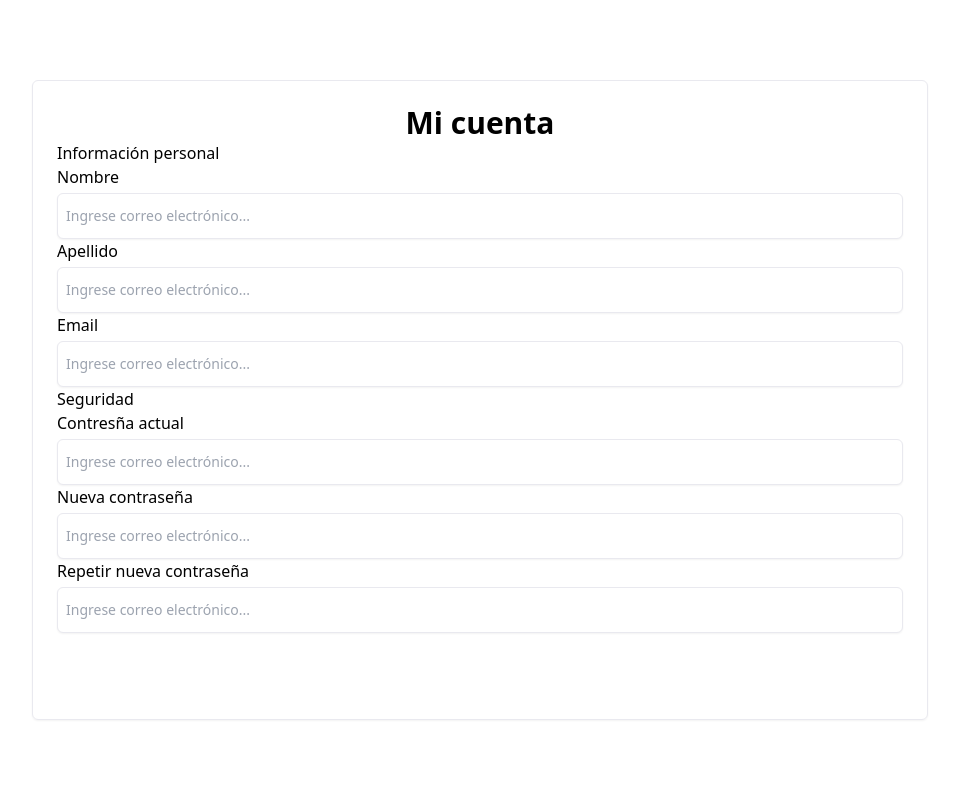
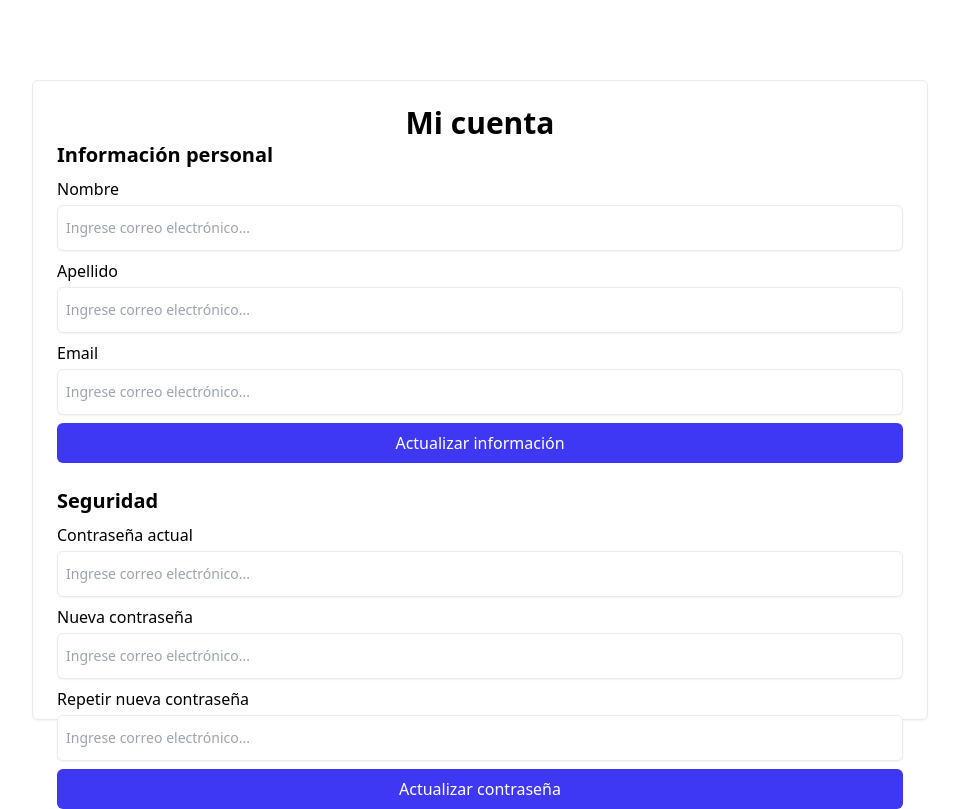
Before and after one commit to agrigaliunas/dividilo, a React (Create React App) app: page /account in a window 1280 px wide. Shown: the whole page, without its empty margins (160-1119 px from the left). Built offline with nearby package versions, Linux system fonts and the light colour scheme.

Commit message:
Designed MyAccountLayout

```diff
--- a/src/components/MyAccountSectionForm.jsx
+++ b/src/components/MyAccountSectionForm.jsx
@@ -1,14 +1,15 @@
 import React from 'react'
 
-export const MyAccountSectionForm = ({label}) => {
+export const MyAccountSectionForm = ({ label, button, type }) => {
   return (
     <div className="flex flex-col gap-1">
-    <label>{label}</label>
-    <input
-      className="px-2 py-3 border border-1 border-[#e9e9ef] shadow-sm outline-none rounded-md text-sm"
-      type="email"
-      placeholder="Ingrese correo electrónico..."
-    />
-  </div>
+      <label className='text-md'>{label}</label>
+      <input
+        className="px-2 py-3 border border-1 border-[#e9e9ef] shadow-sm outline-none rounded-md text-sm"
+        type={type}
+        placeholder="Ingrese correo electrónico..."
+      />
+
+    </div>
   )
 }
--- a/src/components/layouts/MyAccountLayout.jsx
+++ b/src/components/layouts/MyAccountLayout.jsx
@@ -5,21 +5,25 @@ import { MyAccountSection } from '../sections/MyAccountSection';
 const sections = [{
   title: "Información personal",
   labels: ["Nombre","Apellido","Email"],
-  button: "Actualizar información"
+  button: "Actualizar información",
+  type: "text"
   },
   {
   title: "Seguridad",
-  labels: ["Contresña actual","Nueva contraseña","Repetir nueva contraseña"],
-  button: "Actualizar contraseña"
+  labels: ["Contraseña actual","Nueva contraseña","Repetir nueva contraseña"],
+  button: "Actualizar contraseña",
+  type: "password"
   }]
 
 const MyAccountLayout = () => {
   return (
     <div className="flex flex-col p-6 w-[90vw] h-[80vh] lg:w-[70vw] border border-1 border-[#e9e9ef] rounded-md shadow-sm">
       <h2 className="text-3xl font-semibold text-center">Mi cuenta</h2>
+      <div className='flex flex-col gap-6'>
       {sections.map(s => (
           <MyAccountSection section={s}/>
       ))}
+      </div>
     </div>
   )
 }
--- a/src/components/sections/MyAccountSection.jsx
+++ b/src/components/sections/MyAccountSection.jsx
@@ -4,11 +4,12 @@ import { MyAccountSectionForm } from '../MyAccountSectionForm'
 
 export const MyAccountSection = ({ section }) => {
     return (
-        <>
-            <span>{section.title}</span>
+        <div className='flex flex-col gap-2'>
+            <span className='font-bold text-xl'>{section.title}</span>
             {section.labels.map(l => (
-                <MyAccountSectionForm label={l} button={section.button}></MyAccountSectionForm>
+                <MyAccountSectionForm label={l} button={section.button} type={section.type}></MyAccountSectionForm>
             ))}
-        </>
+            <button className="bg-brandblue text-white p-2 rounded-md hover:opacity-85">{section.button}</button>
+        </div>
     )
 }
```
